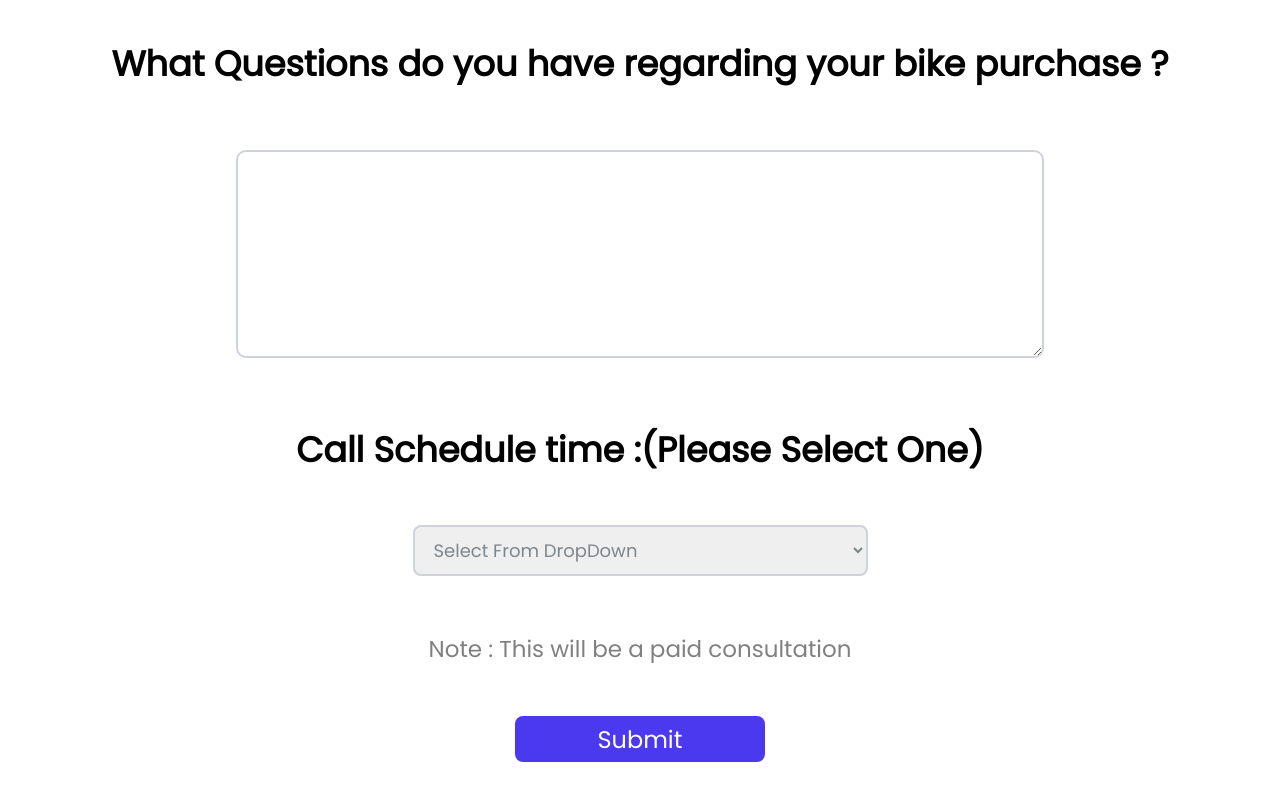
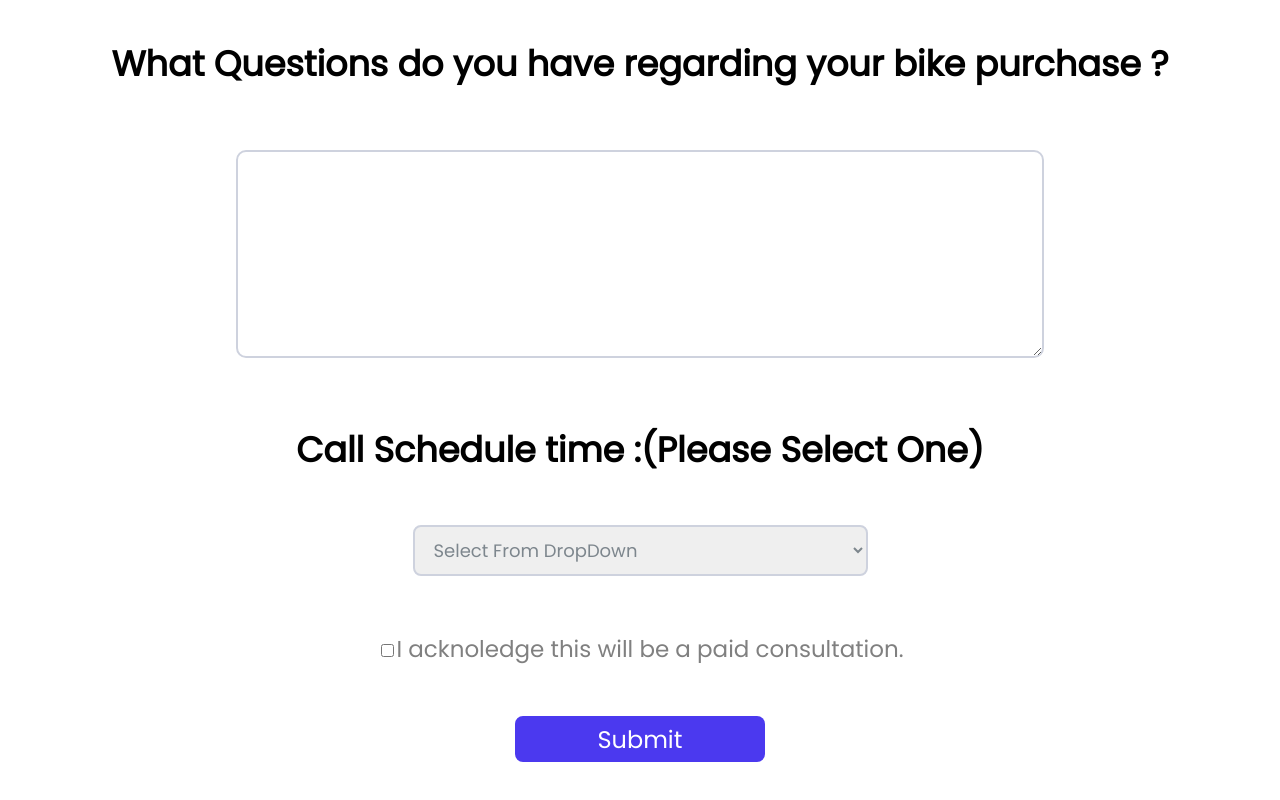
Before and after one commit to RanjithKumarT35/RevnitroFormsFront, a React (Create React App) app: page /BikeConsultation in a window 1280 px wide. Shown: the part 1066-1866 px from the top of the page. Built offline with nearby package versions, Linux system fonts and the light colour scheme; no server answers.

Commit message:
Update BikeConsultation.js

```diff
--- a/src/forms/BikeConsultation.js
+++ b/src/forms/BikeConsultation.js
@@ -267,7 +267,12 @@ function BikeConsultation() {
                 </select>
               </div>
                <div class="disclaimer">
-                Note : This will be a paid consultation
+                   <input
+                    type="checkbox"
+                    id="formscheckboxxxx"
+                    required
+                  />
+                 I acknoledge this will be a paid consultation.
               </div>
               <div className="carspurchasebuuttonss">
                 <button type="submit">Submit</button>
```
